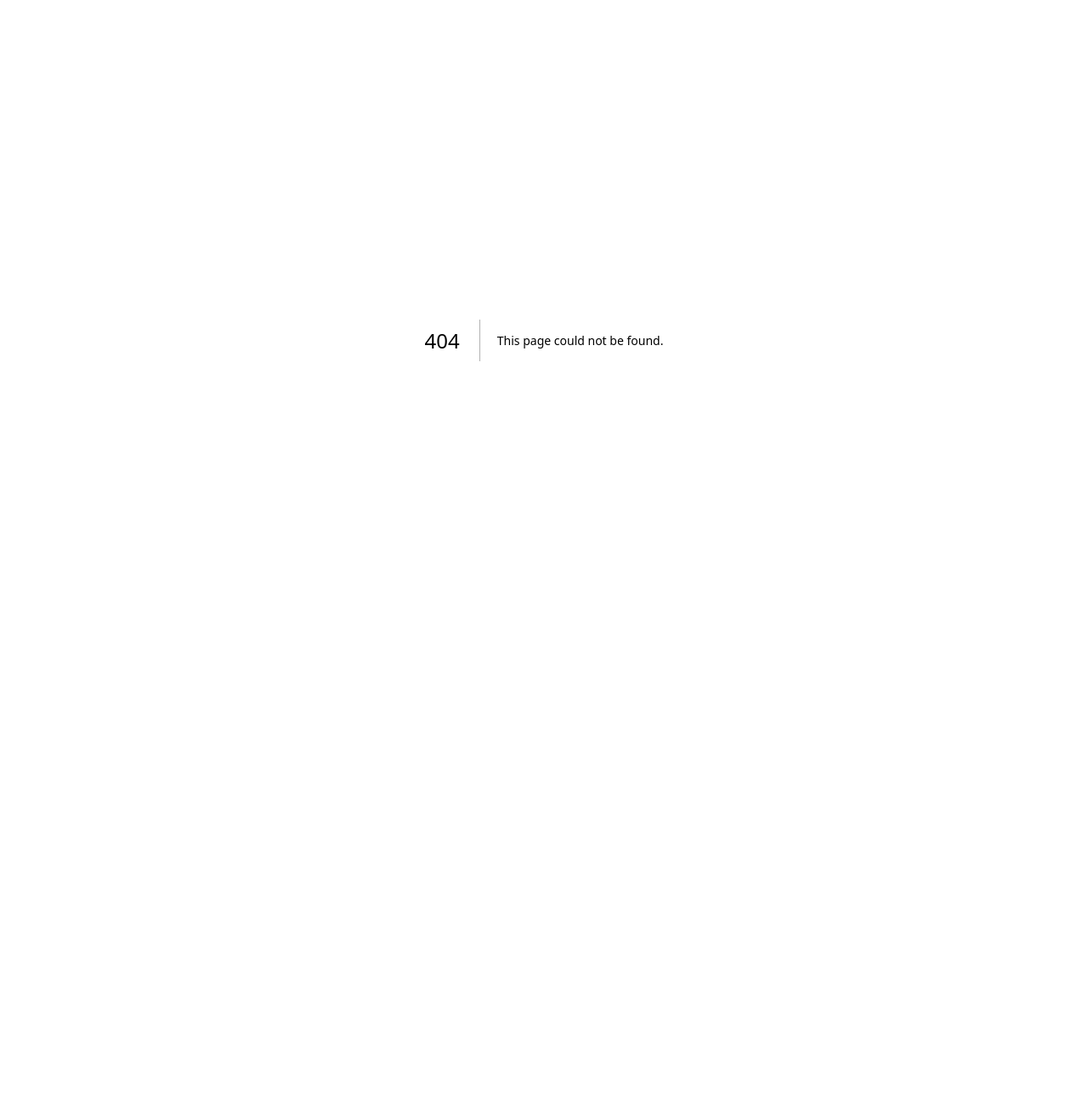
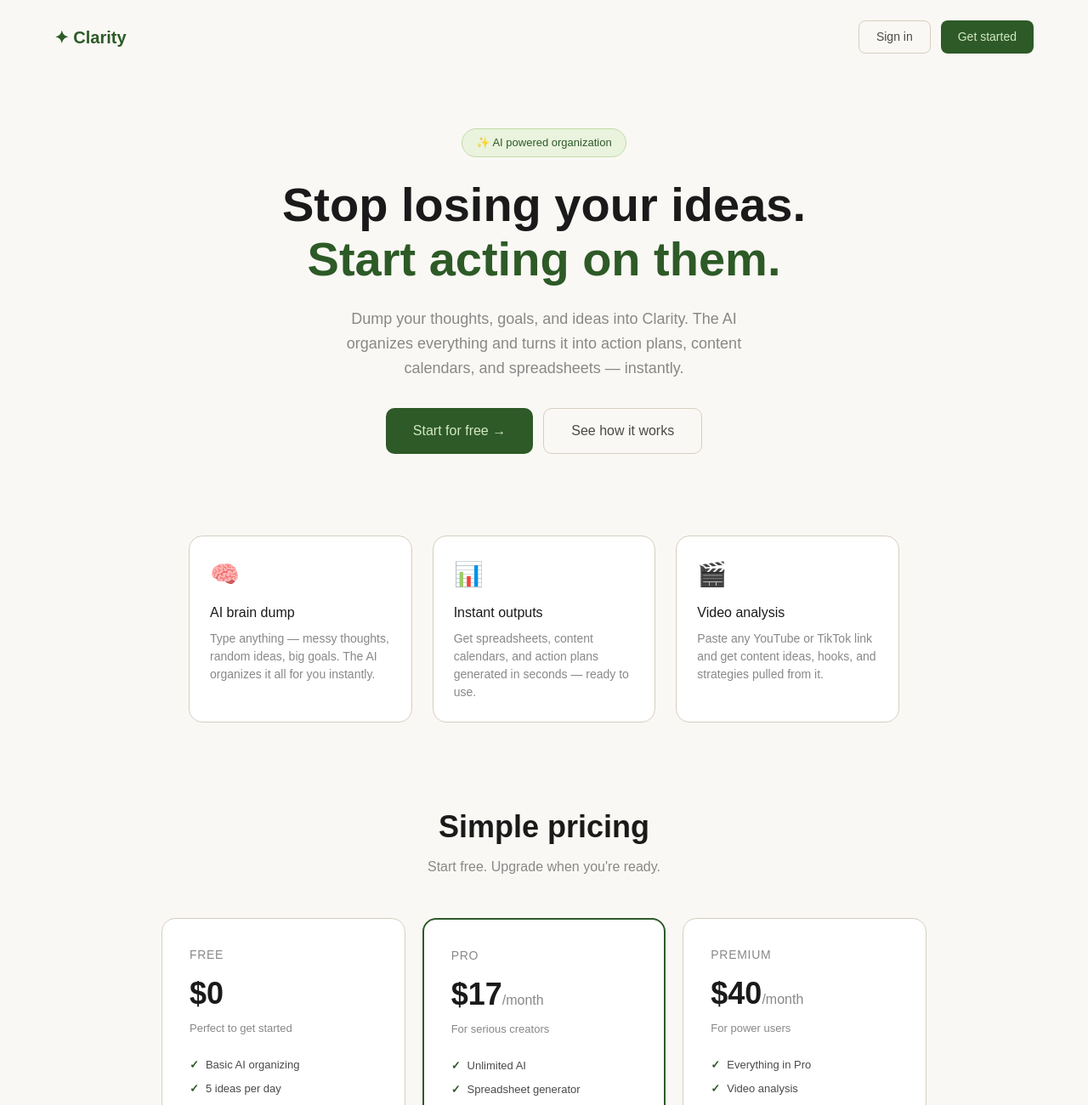
Before and after one commit to othmanamir131-clairty/clarity, a Next.js app: page /landing in a window 1280 px wide. Before the commit this address had no page. Shown: the top 1300 px of the page at 85% size. Before the commit the page ends 800 px from the top, so only its background shows below. Built offline with nearby package versions, Linux system fonts and the light colour scheme.

Commit message:
add landing page

```diff
--- /dev/null
+++ b/app/landing/page.tsx
@@ -0,0 +1,133 @@
+'use client'
+
+import { useRouter } from 'next/navigation'
+
+export default function Landing() {
+  const router = useRouter()
+
+  return (
+    <>
+      <style>{`
+        * { box-sizing: border-box; margin: 0; padding: 0; }
+        body { font-family: sans-serif; background: #faf8f4; }
+        .hero { min-height: 100vh; display: flex; flex-direction: column; }
+        .nav { display: flex; justify-content: space-between; align-items: center; padding: 1.5rem 4rem; }
+        .nav-logo { font-size: 20px; font-weight: 600; color: #2d5a27; }
+        .nav-buttons { display: flex; gap: 12px; }
+        .btn-ghost { background: none; border: 1px solid #d6cfc0; border-radius: 8px; padding: 8px 20px; font-size: 14px; cursor: pointer; color: #4a4a4a; }
+        .btn-primary { background: #2d5a27; border: none; border-radius: 8px; padding: 8px 20px; font-size: 14px; cursor: pointer; color: #d4e8c2; }
+        .hero-content { flex: 1; display: flex; flex-direction: column; align-items: center; justify-content: center; text-align: center; padding: 4rem 2rem; gap: 1.5rem; }
+        .badge { background: #eaf3de; color: #2d5a27; font-size: 13px; padding: 6px 16px; border-radius: 20px; border: 1px solid #c2dba8; }
+        .hero-title { font-size: 56px; font-weight: 600; color: #1a1a1a; line-height: 1.15; max-width: 700px; }
+        .hero-title span { color: #2d5a27; }
+        .hero-subtitle { font-size: 18px; color: #888; max-width: 500px; line-height: 1.6; }
+        .hero-buttons { display: flex; gap: 12px; margin-top: 8px; }
+        .btn-large { background: #2d5a27; border: none; border-radius: 10px; padding: 14px 32px; font-size: 16px; cursor: pointer; color: #d4e8c2; font-weight: 500; }
+        .btn-large-ghost { background: none; border: 1px solid #d6cfc0; border-radius: 10px; padding: 14px 32px; font-size: 16px; cursor: pointer; color: #4a4a4a; }
+        .features { display: grid; grid-template-columns: repeat(3, 1fr); gap: 24px; max-width: 900px; margin: 2rem auto; padding: 0 2rem; }
+        .feature-card { background: white; border: 1px solid #d6cfc0; border-radius: 16px; padding: 1.5rem; text-align: left; }
+        .feature-icon { font-size: 28px; margin-bottom: 12px; }
+        .feature-title { font-size: 16px; font-weight: 500; color: #1a1a1a; margin-bottom: 8px; }
+        .feature-desc { font-size: 14px; color: #888; line-height: 1.5; }
+        .pricing { padding: 4rem 2rem; text-align: center; }
+        .pricing-title { font-size: 36px; font-weight: 600; color: #1a1a1a; margin-bottom: 8px; }
+        .pricing-sub { font-size: 16px; color: #888; margin-bottom: 3rem; }
+        .pricing-cards { display: grid; grid-template-columns: repeat(3, 1fr); gap: 20px; max-width: 900px; margin: 0 auto; }
+        .pricing-card { background: white; border: 1px solid #d6cfc0; border-radius: 16px; padding: 2rem; text-align: left; }
+        .pricing-card.featured { border-color: #2d5a27; border-width: 2px; }
+        .plan-name { font-size: 14px; font-weight: 500; color: #888; text-transform: uppercase; letter-spacing: 0.05em; margin-bottom: 8px; }
+        .plan-price { font-size: 36px; font-weight: 600; color: #1a1a1a; margin-bottom: 4px; }
+        .plan-price span { font-size: 16px; font-weight: 400; color: #888; }
+        .plan-desc { font-size: 13px; color: #888; margin-bottom: 1.5rem; }
+        .plan-features { list-style: none; display: flex; flex-direction: column; gap: 8px; margin-bottom: 1.5rem; }
+        .plan-features li { font-size: 13px; color: #4a4a4a; display: flex; align-items: center; gap: 8px; }
+        .plan-features li::before { content: '✓'; color: #2d5a27; font-weight: 600; }
+        .plan-btn { width: 100%; background: #2d5a27; border: none; border-radius: 8px; padding: 10px; font-size: 14px; cursor: pointer; color: #d4e8c2; font-weight: 500; }
+        .plan-btn.ghost { background: none; border: 1px solid #d6cfc0; color: #4a4a4a; }
+        .footer { text-align: center; padding: 2rem; font-size: 13px; color: #aaa; border-top: 1px solid #ede9de; }
+        @media (max-width: 768px) {
+          .nav { padding: 1rem 1.5rem; }
+          .hero-title { font-size: 36px; }
+          .features { grid-template-columns: 1fr; }
+          .pricing-cards { grid-template-columns: 1fr; }
+          .hero-buttons { flex-direction: column; }
+        }
+      `}</style>
+
+      <div className="hero">
+        <nav className="nav">
+          <div className="nav-logo">✦ Clarity</div>
+          <div className="nav-buttons">
+            <button className="btn-ghost" onClick={() => router.push('/login')}>Sign in</button>
+            <button className="btn-primary" onClick={() => router.push('/login')}>Get started</button>
+          </div>
+        </nav>
+
+        <div className="hero-content">
+          <div className="badge">✨ AI powered organization</div>
+          <h1 className="hero-title">
+            Stop losing your ideas.<br />
+            <span>Start acting on them.</span>
+          </h1>
+          <p className="hero-subtitle">
+            Dump your thoughts, goals, and ideas into Clarity. The AI organizes everything and turns it into action plans, content calendars, and spreadsheets — instantly.
+          </p>
+          <div className="hero-buttons">
+            <button className="btn-large" onClick={() => router.push('/login')}>Start for free →</button>
+            <button className="btn-large-ghost">See how it works</button>
+          </div>
+        </div>
+
+        <div className="features">
+          {[
+            { icon: '🧠', title: 'AI brain dump', desc: 'Type anything — messy thoughts, random ideas, big goals. The AI organizes it all for you instantly.' },
+            { icon: '📊', title: 'Instant outputs', desc: 'Get spreadsheets, content calendars, and action plans generated in seconds — ready to use.' },
+            { icon: '🎬', title: 'Video analysis', desc: 'Paste any YouTube or TikTok link and get content ideas, hooks, and strategies pulled from it.' },
+          ].map((f) => (
+            <div key={f.title} className="feature-card">
+              <div className="feature-icon">{f.icon}</div>
+              <div className="feature-title">{f.title}</div>
+              <div className="feature-desc">{f.desc}</div>
+            </div>
+          ))}
+        </div>
+
+        <div className="pricing">
+          <div className="pricing-title">Simple pricing</div>
+          <div className="pricing-sub">Start free. Upgrade when you're ready.</div>
+          <div className="pricing-cards">
+            {[
+              {
+                name: 'Free', price: '$0', period: '', desc: 'Perfect to get started',
+                features: ['Basic AI organizing', '5 ideas per day', 'Dashboard access'],
+                btn: 'Get started', ghost: true, featured: false
+              },
+              {
+                name: 'Pro', price: '$17', period: '/month', desc: 'For serious creators',
+                features: ['Unlimited AI', 'Spreadsheet generator', 'Content calendar', 'Save everything', 'Priority support'],
+                btn: 'Start Pro', ghost: false, featured: true
+              },
+              {
+                name: 'Premium', price: '$40', period: '/month', desc: 'For power users',
+                features: ['Everything in Pro', 'Video analysis', 'Advanced docs', 'Early access to features'],
+                btn: 'Start Premium', ghost: false, featured: false
+              },
+            ].map((plan) => (
+              <div key={plan.name} className={`pricing-card ${plan.featured ? 'featured' : ''}`}>
+                <div className="plan-name">{plan.name}</div>
+                <div className="plan-price">{plan.price}<span>{plan.period}</span></div>
+                <div className="plan-desc">{plan.desc}</div>
+                <ul className="plan-features">
+                  {plan.features.map((f) => <li key={f}>{f}</li>)}
+                </ul>
+                <button className={`plan-btn ${plan.ghost ? 'ghost' : ''}`} onClick={() => router.push('/login')}>{plan.btn}</button>
+              </div>
+            ))}
+          </div>
+        </div>
+
+        <div className="footer">© 2026 Clarity. All rights reserved.</div>
+      </div>
+    </>
+  )
+}
--- a/app/page.tsx
+++ b/app/page.tsx
@@ -21,8 +21,8 @@ const [ideasCount, setIdeasCount] = useState(0)
   }
   useEffect(() => {
     supabase.auth.getUser().then(({ data }) => {
-      if (!data.user) window.location.href = '/login'
-      else {
+if (!data.user) window.location.href = '/landing'
+ else {
         setUser(data.user)
         fetchIdeas()
       }
@@ -165,8 +165,7 @@ setTimeout(() => fetchIdeas(), 1500)  }
                 <div style={{ fontSize: '12px', color: '#2d5a27', cursor: 'pointer' }}>See all →</div>
               </div>
 {ideas.length > 0 ? ideas.map((idea, index) => (
-                  <div key={idea.id} style={{ padding: '8px 0', borderBottom: '1px solid #ede9de' }}>
-                  <div style={{ fontSize: '12px', color: '#333', marginBottom: '4px' }}>{idea.content}</div>
+<div key={index} style={{ padding: '8px 0', borderBottom: '1px solid #ede9de' }}>                  <div style={{ fontSize: '12px', color: '#333', marginBottom: '4px' }}>{idea.content}</div>
                   <span style={{ fontSize: '10px', color: '#2d5a27', backgroundColor: '#eaf3de', padding: '2px 8px', borderRadius: '20px' }}>{idea.tag}</span>
                 </div>
               )) : (
```
